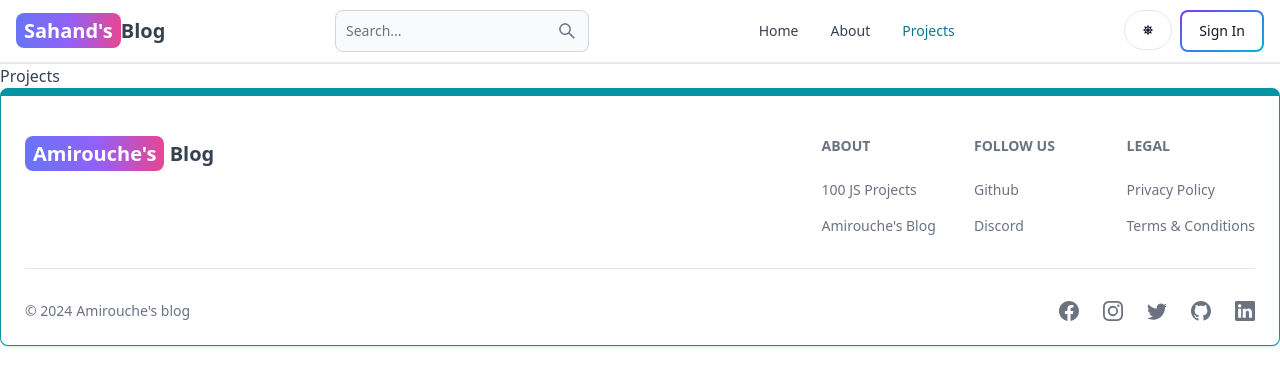
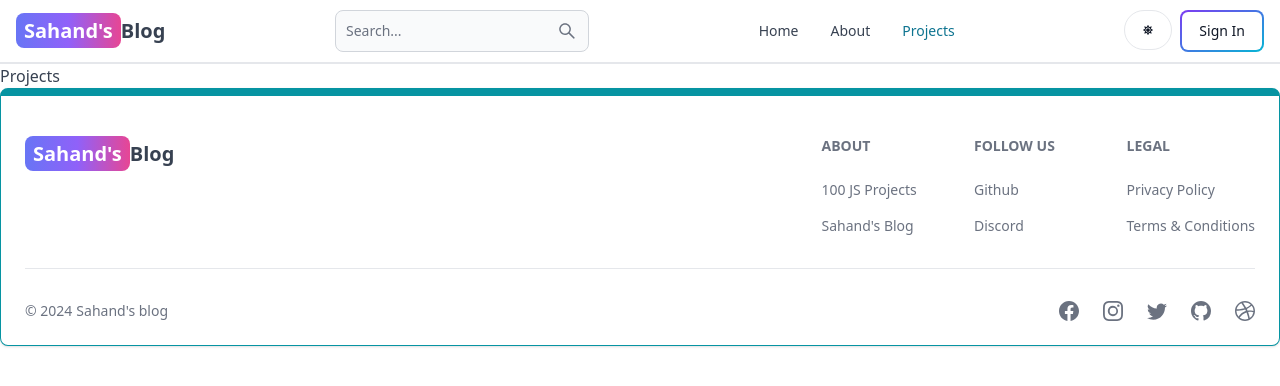
Before and after one commit to amirouche-delmi/mern-blog, a React (Vite) app in the folder client/: page /projects in a window 1280 px wide. Shown: the top 386 px of the page. Built offline with nearby package versions, Linux system fonts and the light colour scheme; no server answers.

Commit message:
complete create a post page ui

```diff
--- a/client/package.json
+++ b/client/package.json
@@ -17,6 +17,7 @@
     "react-circular-progressbar": "^2.1.0",
     "react-dom": "^18.3.1",
     "react-icons": "^5.2.1",
+    "react-quill": "^2.0.0",
     "react-redux": "^9.1.2",
     "react-router-dom": "^6.26.0",
     "redux-persist": "^6.0.0"
--- a/client/src/App.jsx
+++ b/client/src/App.jsx
@@ -1,31 +1,35 @@
-import { BrowserRouter, Routes, Route } from "react-router-dom";
-import Home from "./pages/Home";
-import About from "./pages/About";
-import SignIn from "./pages/SignIn";
-import SignUp from "./pages/SignUp";
-import Dashboard from "./pages/Dashboard";
-import Projects from "./pages/Projects";
-import Header from "./components/Header";
-import FooterComponent from "./components/FooterComponent";
-import PrivateRoute from "./components/PrivateRoute";
+import { BrowserRouter, Routes, Route } from 'react-router-dom';
+import Home from './pages/Home';
+import About from './pages/About';
+import SignIn from './pages/SignIn';
+import Dashboard from './pages/Dashboard';
+import Projects from './pages/Projects';
+import SignUp from './pages/SignUp';
+import Header from './components/Header';
+import Footer from './components/Footer';
+import PrivateRoute from './components/PrivateRoute';
+import OnlyAdminPrivateRoute from './components/OnlyAdminPrivateRoute';
+import CreatePost from './pages/CreatePost';
 
-function App() {
+export default function App() {
   return (
     <BrowserRouter>
       <Header />
       <Routes>
-        <Route path="/" element={<Home />} />
-        <Route path="/about" element={<About />} />
-        <Route path="/sign-in" element={<SignIn />} />
-        <Route path="/sign-up" element={<SignUp />} />
+        <Route path='/' element={<Home />} />
+        <Route path='/about' element={<About />} />
+        <Route path='/sign-in' element={<SignIn />} />
+        <Route path='/sign-up' element={<SignUp />} />
         <Route element={<PrivateRoute />}>
-          <Route path="/dashboard" element={<Dashboard />} />
+          <Route path='/dashboard' element={<Dashboard />} />
         </Route>
-        <Route path="/projects" element={<Projects />} />
+        <Route element={<OnlyAdminPrivateRoute />}>
+          <Route path='/create-post' element={<CreatePost />} />
+        </Route>
+
+        <Route path='/projects' element={<Projects />} />
       </Routes>
-      <FooterComponent />
+      <Footer />
     </BrowserRouter>
   );
 }
-
-export default App;
--- /dev/null
+++ b/client/src/components/Footer.jsx
@@ -0,0 +1,81 @@
+import { Footer } from 'flowbite-react';
+import { Link } from 'react-router-dom';
+import { BsFacebook, BsInstagram, BsTwitter, BsGithub, BsDribbble } from 'react-icons/bs';
+export default function FooterCom() {
+  return (
+    <Footer container className='border border-t-8 border-teal-500'>
+      <div className='w-full max-w-7xl mx-auto'>
+        <div className='grid w-full justify-between sm:flex md:grid-cols-1'>
+          <div className='mt-5'>
+            <Link
+              to='/'
+              className='self-center whitespace-nowrap text-lg sm:text-xl font-semibold dark:text-white'
+            >
+              <span className='px-2 py-1 bg-gradient-to-r from-indigo-500 via-purple-500 to-pink-500 rounded-lg text-white'>
+                Sahand's
+              </span>
+              Blog
+            </Link>
+          </div>
+          <div className='grid grid-cols-2 gap-8 mt-4 sm:grid-cols-3 sm:gap-6'>
+            <div>
+              <Footer.Title title='About' />
+              <Footer.LinkGroup col>
+                <Footer.Link
+                  href='https://www.100jsprojects.com'
+                  target='_blank'
+                  rel='noopener noreferrer'
+                >
+                  100 JS Projects
+                </Footer.Link>
+                <Footer.Link
+                  href='/about'
+                  target='_blank'
+                  rel='noopener noreferrer'
+                >
+                  Sahand's Blog
+                </Footer.Link>
+              </Footer.LinkGroup>
+            </div>
+            <div>
+              <Footer.Title title='Follow us' />
+              <Footer.LinkGroup col>
+                <Footer.Link
+                  href='https://www.github.com/sahandghavidel'
+                  target='_blank'
+                  rel='noopener noreferrer'
+                >
+                  Github
+                </Footer.Link>
+                <Footer.Link href='#'>Discord</Footer.Link>
+              </Footer.LinkGroup>
+            </div>
+            <div>
+              <Footer.Title title='Legal' />
+              <Footer.LinkGroup col>
+                <Footer.Link href='#'>Privacy Policy</Footer.Link>
+                <Footer.Link href='#'>Terms &amp; Conditions</Footer.Link>
+              </Footer.LinkGroup>
+            </div>
+          </div>
+        </div>
+        <Footer.Divider />
+        <div className='w-full sm:flex sm:items-center sm:justify-between'>
+          <Footer.Copyright
+            href='#'
+            by="Sahand's blog"
+            year={new Date().getFullYear()}
+          />
+          <div className="flex gap-6 sm:mt-0 mt-4 sm:justify-center">
+            <Footer.Icon href='#' icon={BsFacebook}/>
+            <Footer.Icon href='#' icon={BsInstagram}/>
+            <Footer.Icon href='#' icon={BsTwitter}/>
+            <Footer.Icon href='https://github.com/sahandghavidel' icon={BsGithub}/>
+            <Footer.Icon href='#' icon={BsDribbble}/>
+
+          </div>
+        </div>
+      </div>
+    </Footer>
+  );
+}
--- a/client/src/components/FooterComponent.jsx
+++ /dev/null
@@ -1,84 +0,0 @@
-import { Footer } from "flowbite-react";
-import React from "react";
-import { Link } from "react-router-dom";
-import { BsFacebook, BsInstagram, BsTwitter, BsGithub, BsLinkedin } from 'react-icons/bs'
-
-function FooterComponent() {
-  return (
-    <Footer container className="border border-t-8 border-teal-500">
-      <div className="w-full max-w-7xl mx-auto">
-        <div className="grid w-full justify-between sm:flex md:grid-cols-1">
-          <div className="mt-5">
-            <Link
-              to="/"
-              className="self-center whitespace-nowrap text-lg sm:text-xl font-semibold dark:text-white"
-            >
-              <span className="px-2 py-1 bg-gradient-to-r from-indigo-500 via-purple-500 to-pink-500 rounded-lg text-white">
-                Amirouche's
-              </span>{" "}
-              Blog
-            </Link>
-          </div>
-          <div className="grid grid-cols-2 gap-8 mt-4 sm:grid-cols-3 sm:gap-6">
-            <div>
-              <Footer.Title title="About" />
-              <Footer.LinkGroup col>
-                <Footer.Link
-                  href="https://www.100jsprojects.com"
-                  target="_blank"
-                  rel="noopener noreferrer"
-                >
-                  100 JS Projects
-                </Footer.Link>
-                <Footer.Link
-                  href="/about"
-                  target="_blank"
-                  rel="noopener noreferrer"
-                >
-                  Amirouche's Blog
-                </Footer.Link>
-              </Footer.LinkGroup>
-            </div>
-            <div>
-              <Footer.Title title="Follow us" />
-              <Footer.LinkGroup col>
-                <Footer.Link
-                  href="https://github.com/amirouche-delmi"
-                  target="_blank"
-                  rel="noopener noreferrer"
-                >
-                  Github
-                </Footer.Link>
-                <Footer.Link href="#">Discord</Footer.Link>
-              </Footer.LinkGroup>
-            </div>
-            <div>
-              <Footer.Title title="Legal" />
-              <Footer.LinkGroup col>
-                <Footer.Link
-                  href="#"
-              >
-                  Privacy Policy
-                </Footer.Link>
-                <Footer.Link href="#">Terms &amp; Conditions</Footer.Link>
-              </Footer.LinkGroup>
-            </div>
-          </div>
-        </div>
-        <Footer.Divider />
-        <div className="w-full sm:flex sm:items-center sm:justify-between">
-          <Footer.Copyright href="#" by="Amirouche's blog" year={new Date().getFullYear()} />
-          <div className="flex gap-6 sm:mt-0 mt-4 sm:justify-center">
-            <Footer.Icon href="https://web.facebook.com/amirouche.delmi.9" icon={BsFacebook} />
-            <Footer.Icon href="https://www.instagram.com/amirouche.delmi/?theme=dark" icon={BsInstagram} />
-            <Footer.Icon href="#" icon={BsTwitter} />
-            <Footer.Icon href="https://github.com/amirouche-delmi" icon={BsGithub} />
-            <Footer.Icon href="https://www.linkedin.com/in/amirouche-delmi-892958234/" icon={BsLinkedin} />
-          </div>
-        </div>
-      </div>
-    </Footer>
-  );
-}
-
-export default FooterComponent;
--- /dev/null
+++ b/client/src/components/OnlyAdminPrivateRoute.jsx
@@ -0,0 +1,11 @@
+import { useSelector } from 'react-redux';
+import { Outlet, Navigate } from 'react-router-dom';
+
+export default function OnlyAdminPrivateRoute() {
+  const { currentUser } = useSelector((state) => state.user);
+  return currentUser && currentUser.isAdmin ? (
+    <Outlet />
+  ) : (
+    <Navigate to='/sign-in' />
+  );
+}
--- a/client/src/index.css
+++ b/client/src/index.css
@@ -1,3 +1,11 @@
 @tailwind base;
 @tailwind components;
 @tailwind utilities;
+
+body {
+  height: 100vh;
+}
+
+.ql-editor {
+  font-size: 1.05rem;
+}
--- /dev/null
+++ b/client/src/pages/CreatePost.jsx
@@ -0,0 +1,48 @@
+import { Button, FileInput, Select, TextInput } from 'flowbite-react';
+import ReactQuill from 'react-quill';
+import 'react-quill/dist/quill.snow.css';
+
+export default function CreatePost() {
+  return (
+    <div className='p-3 max-w-3xl mx-auto min-h-screen'>
+      <h1 className='text-center text-3xl my-7 font-semibold'>Create a post</h1>
+      <form className='flex flex-col gap-4'>
+        <div className='flex flex-col gap-4 sm:flex-row justify-between'>
+          <TextInput
+            type='text'
+            placeholder='Title'
+            required
+            id='title'
+            className='flex-1'
+          />
+          <Select>
+            <option value='uncategorized'>Select a category</option>
+            <option value='javascript'>JavaScript</option>
+            <option value='reactjs'>React.js</option>
+            <option value='nextjs'>Next.js</option>
+          </Select>
+        </div>
+        <div className='flex gap-4 items-center justify-between border-4 border-teal-500 border-dotted p-3'>
+          <FileInput type='file' accept='image/*' />
+          <Button
+            type='button'
+            gradientDuoTone='purpleToBlue'
+            size='sm'
+            outline
+          >
+            Upload image
+          </Button>
+        </div>
+        <ReactQuill
+          theme='snow'
+          placeholder='Write something...'
+          className='h-72 mb-12'
+          required
+        />
+        <Button type='submit' gradientDuoTone='purpleToPink'>
+          Publish
+        </Button>
+      </form>
+    </div>
+  );
+}
```
Also changed, not shown: client/src/components/DashProfile.jsx (+20 -3 lines), 1 other file (tests, documents, lock files or other folders).
